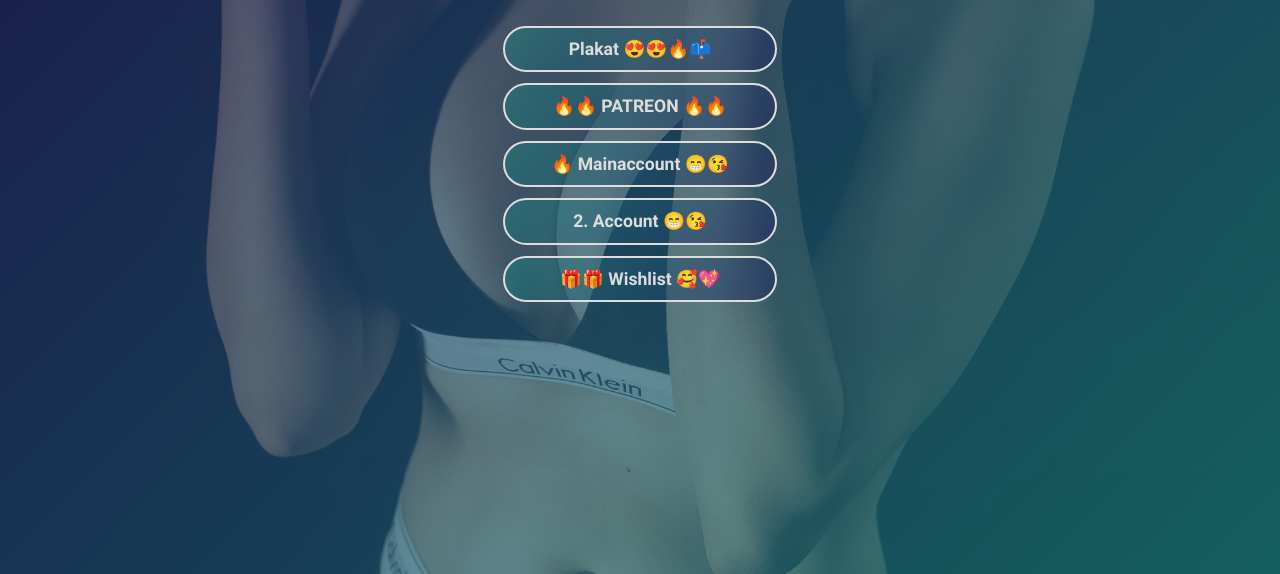
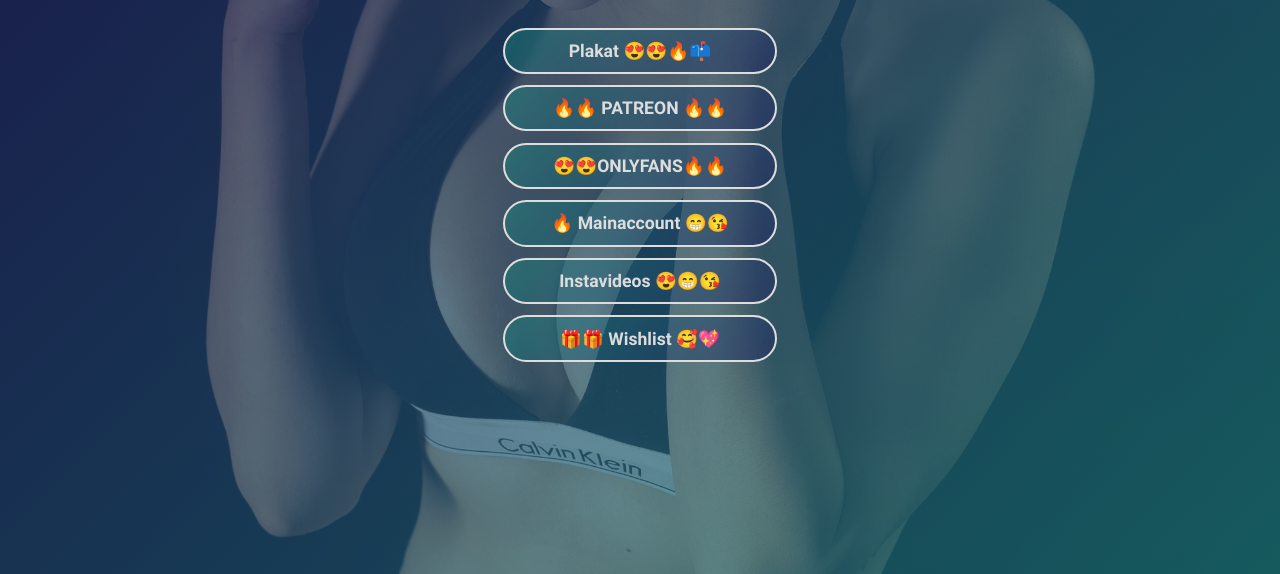
Before and after one commit to liogits/juli75f, a plain HTML site: page index.html in a window 1280 px wide. Shown: the part 226-800 px from the top of the page. Drawn offline with Linux system fonts and the light colour scheme.

Commit message:
new snap and insta

```diff
--- a/index.html
+++ b/index.html
@@ -14,10 +14,11 @@
             <p class="desc">juli_75f_foxy <br/> 💖💖🥰</p>
         </div>
         <div class="links">
-            <a href="http://ebay.us/Qz4b2Q">Plakat 😍😍🔥📫</a>
+            <a href="https://www.ebay.de/itm/373431270233">Plakat 😍😍🔥📫</a>
             <a href="http://www.patreon.com/julifox">🔥🔥 PATREON 🔥🔥</a>
-            <a href="http://instagram.com/juli_75f_foxy">🔥 Mainaccount 😁😘</a>
-            <a href="http://instagram.com/juli_75f_">2. Account 😁😘</a>
+            <a href="https://www.onlyfans.com/julifox">😍😍ONLYFANS🔥🔥</a>
+            <a href="http://instagram.com/juli_foxy_main">🔥 Mainaccount 😁😘</a>
+            <a href="http://instagram.com/juli_foxy_videos">Instavideos 😍😁😘</a>
             <a href="https://www.amazon.de/hz/wishlist/ls/21XGV46OCZVT9?ref_=wl_share">🎁🎁 Wishlist 🥰💖</a>
             <!--<a href="">Snapchat 📷🔥🔥</a>-->
             <!-- <a href="https://www.reddit.com/user/julifox_metalgirl">Reddit 🗨🔥🔥</a> -->
--- a/style.css
+++ b/style.css
@@ -2,8 +2,7 @@ body {
     padding: 0;
     margin: 0;
     width: 100%;
-    min-height: 100vh;
-    min-height: -webkit-fill-available;
+    height: 120vh;
 
     background-image: linear-gradient(135deg, rgba(34,36,97,0.7) 0%, rgba(26,133,126,0.7) 100%) ,url(./background.jpg) ;
     background-size: cover, cover;
@@ -14,10 +13,6 @@ body {
 
     color: #dddddd;
     position: relative;
-}
-
-html {
-    height: -webkit-fill-available;
 }
 
 
```
Also changed, not shown: sc.png.
